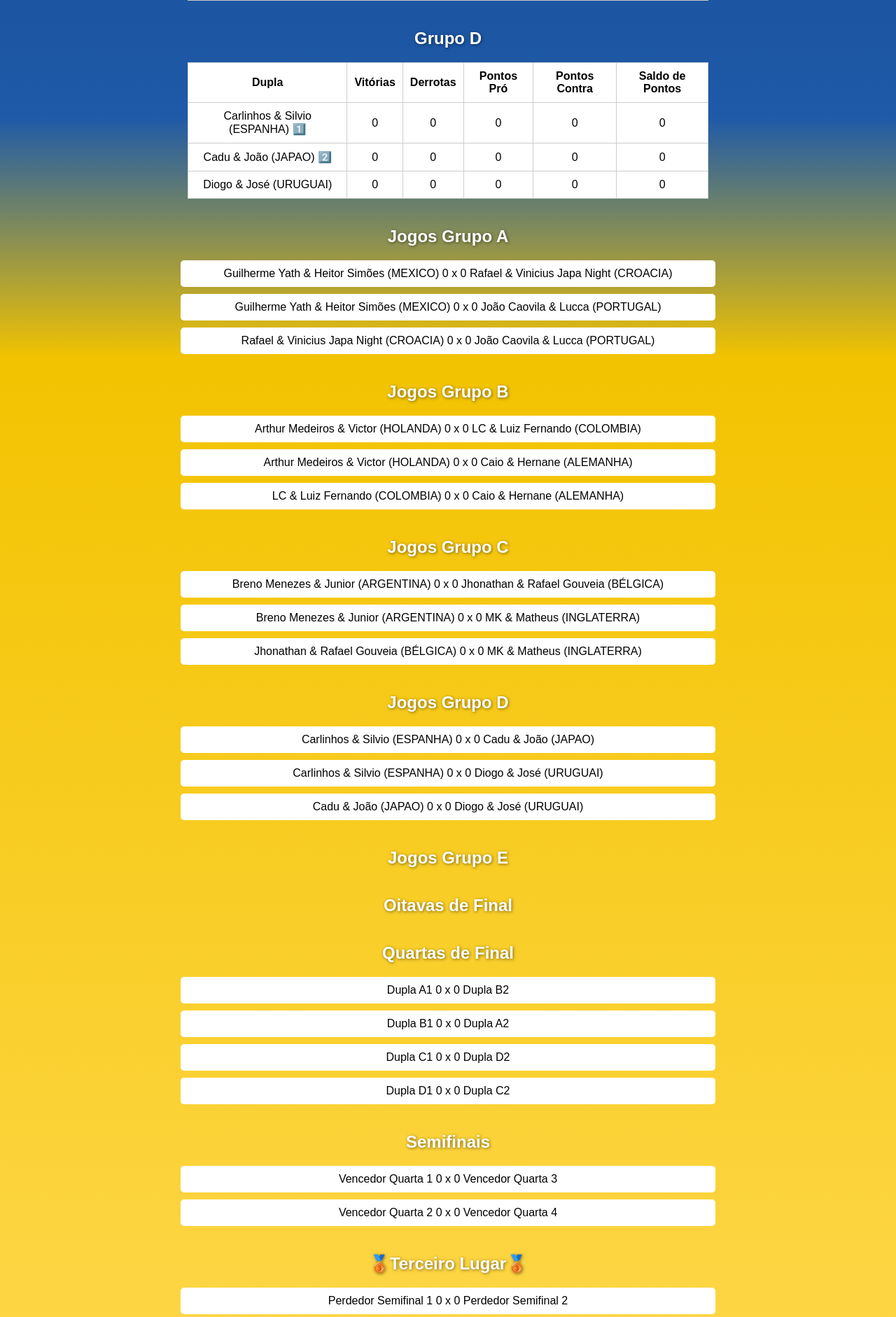
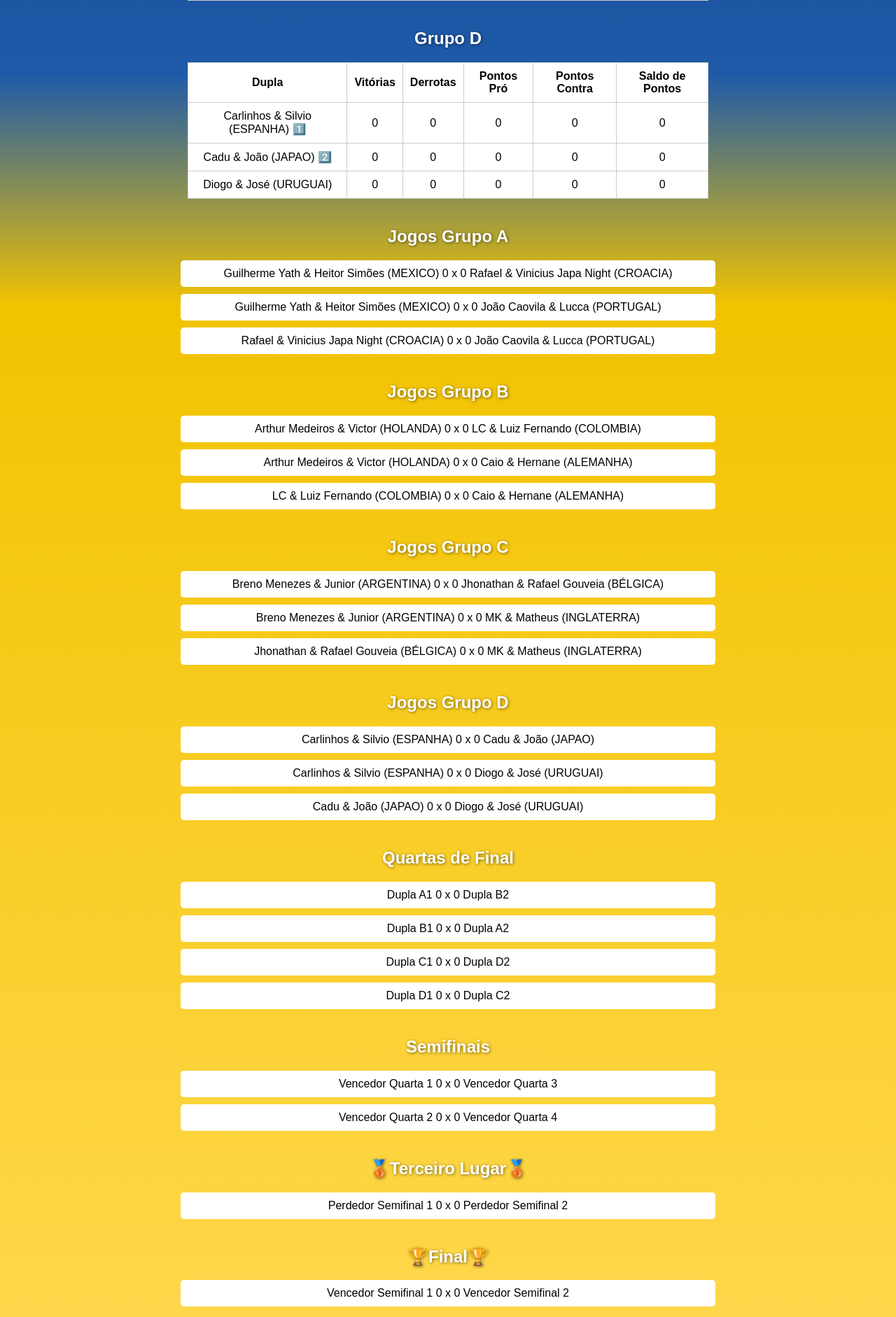
Before and after one commit to cenfernandes/futevolei_torneio_grupo, a Flask app: page / in a window 1280 px wide. Shown: the part 1384-3266 px from the top of the page at 70% size. Run offline with Flask 3, Linux system fonts and the light colour scheme.

Commit message:
Add files via upload

```diff
--- a/templates/index.html
+++ b/templates/index.html
@@ -95,25 +95,6 @@
     </ul>
 </section>
 
-<section>
-    <h2 class="titulo-fase">Jogos Grupo E</h2>
-    <ul>
-        {% for jogo in grupo_jogos_E %}
-        <li>{{ jogo }}</li>
-        {% endfor %}
-    </ul>
-</section>
-
-<!-- OITAVAS -->
-<section>
-    <h2 class="titulo-fase">Oitavas de Final</h2>
-    <ul>
-        {% for jogo in oitavas %}
-        <li>{{ jogo }}</li>
-        {% endfor %}
-    </ul>
-</section>
-
 <!-- QUARTAS -->
 <section>
     <h2 class="titulo-fase">Quartas de Final</h2>
```
